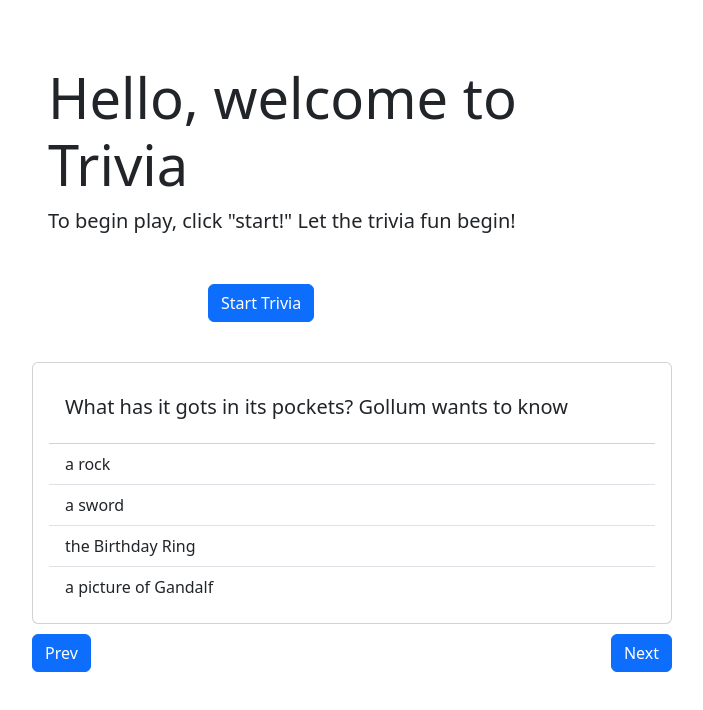
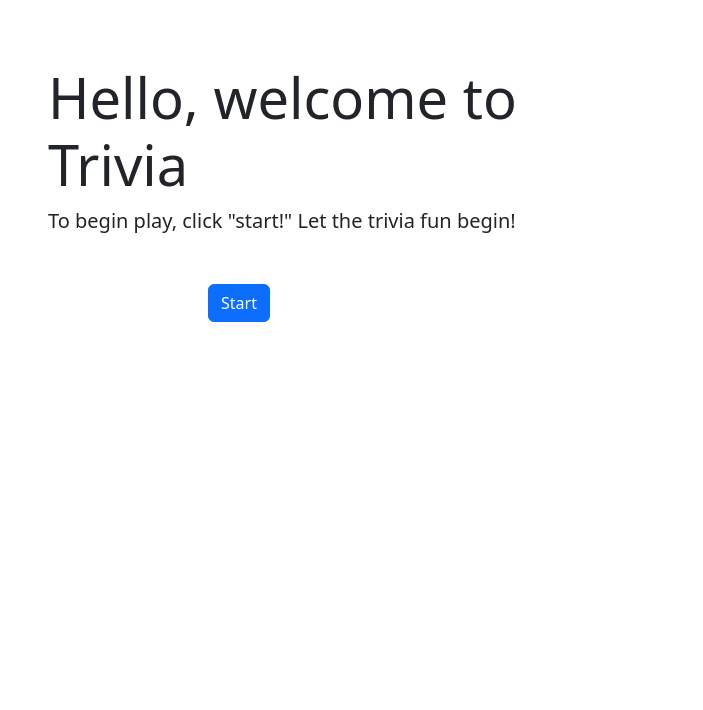
Before and after one commit to jbierly1/react-trivia, a React (Vite) app: page / in a window 1280 px wide. Shown: the top 710 px of the page, without its empty margins (288-991 px from the left). Built offline with nearby package versions, Linux system fonts and the light colour scheme.

Commit message:
start button working to display game then disappear itself

```diff
--- a/src/App.tsx
+++ b/src/App.tsx
@@ -8,12 +8,13 @@ import Buttons from './Buttons.tsx'
 
 function App() {
 
+  const [gameStarted,setGameStarted]=useState(false)
   return (
     <div>
       <Welcome></Welcome>
-      <Start></Start>
-      <QuizBox></QuizBox>
-      <Buttons></Buttons>
+      {!gameStarted &&<Start onClick={()=> setGameStarted(true)}>Start</Start>}
+      {gameStarted&&<QuizBox></QuizBox>}
+      {gameStarted&&<Buttons></Buttons>}
 
     </div>
   )
--- a/src/Start.tsx
+++ b/src/Start.tsx
@@ -1,5 +1,11 @@
-function Start(){
-    return <div className='mx-auto w-25 p-3 mx-auto' style={{width: '18rem;'}}><button type="button" className="btn btn-primary">Start Trivia</button></div>
+interface Props{
+    children: string;
+    onClick: () => void;
+}
+
+function Start({children, onClick}: Props){
+    return <div className='mx-auto w-25 p-3 mx-auto' style={{width: '18rem;'}}
+    onClick={onClick}><button type="button" className="btn btn-primary">{children}</button></div>
 }
 
 export default Start
```
